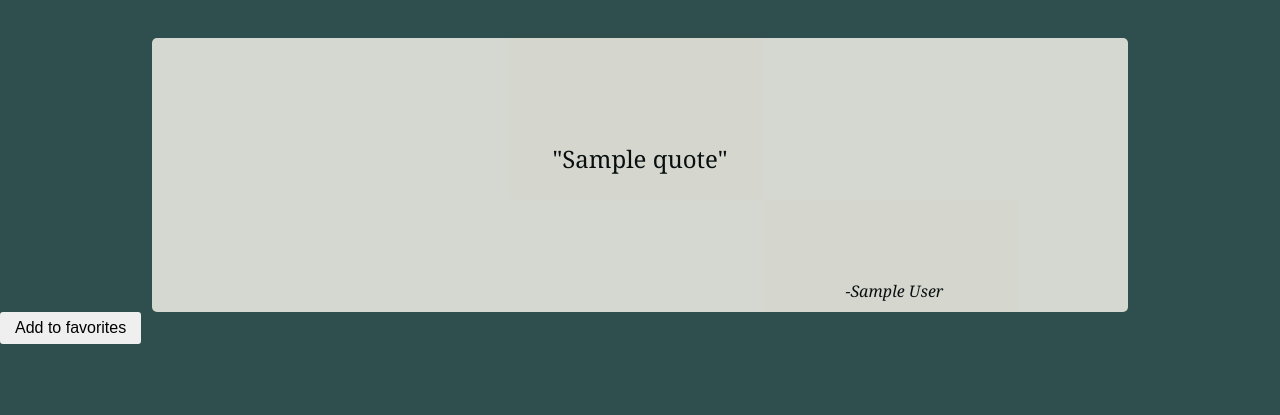
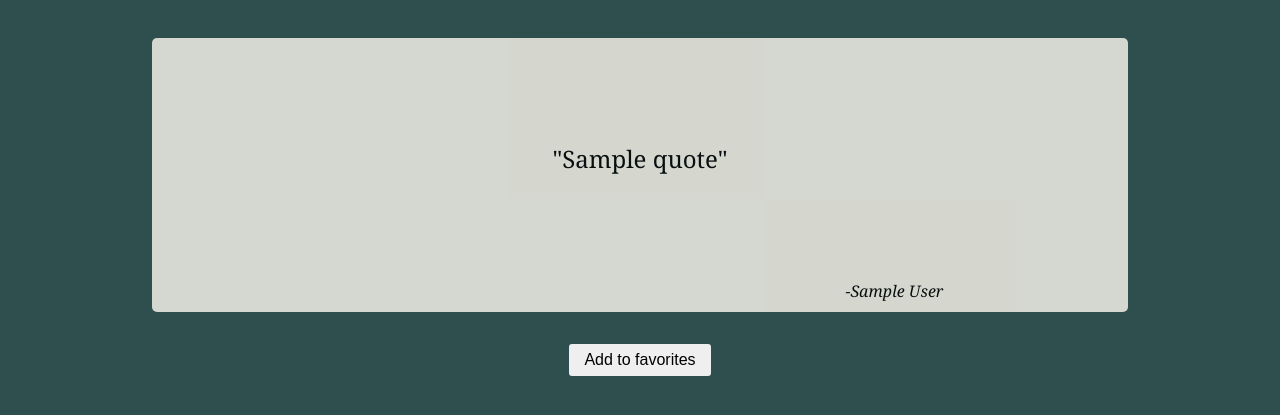
Before and after one commit to DruSerkes/categorical-quotations, a Flask app: template templates/index.html in a window 1280 px wide. Shown: the part 310-725 px from the top of the page. Run offline with Flask 2, Linux system fonts and the light colour scheme; the template is opened without the code that fills it: most values are stand-ins (such as "Sample title", 1, 10 or a date in 2020); parts of the project's set-up code (start-up, migrations or seed data) failed here and were passed over.

Commit message:
style favorites btn

```diff
--- a/static/styles.css
+++ b/static/styles.css
@@ -73,13 +73,6 @@ button {
 	display: inline-block;
 }
 
-/* main {
-	position: relative;
-	height: 100vh;
-	left: 0;
-	top: 2rem;
-} */
-
 h1 {
 	font-size: 5rem;
 	text-align: center;
@@ -142,6 +135,16 @@ cite {
 	height: auto;
 }
 
+.btn-container {
+	text-align: center;
+	margin-top: 2rem;
+}
+
+.favorite:hover {
+	background-color: black;
+	color: floralwhite;
+}
+
 .alert {
 	text-align: center;
 	position: relative;
```
